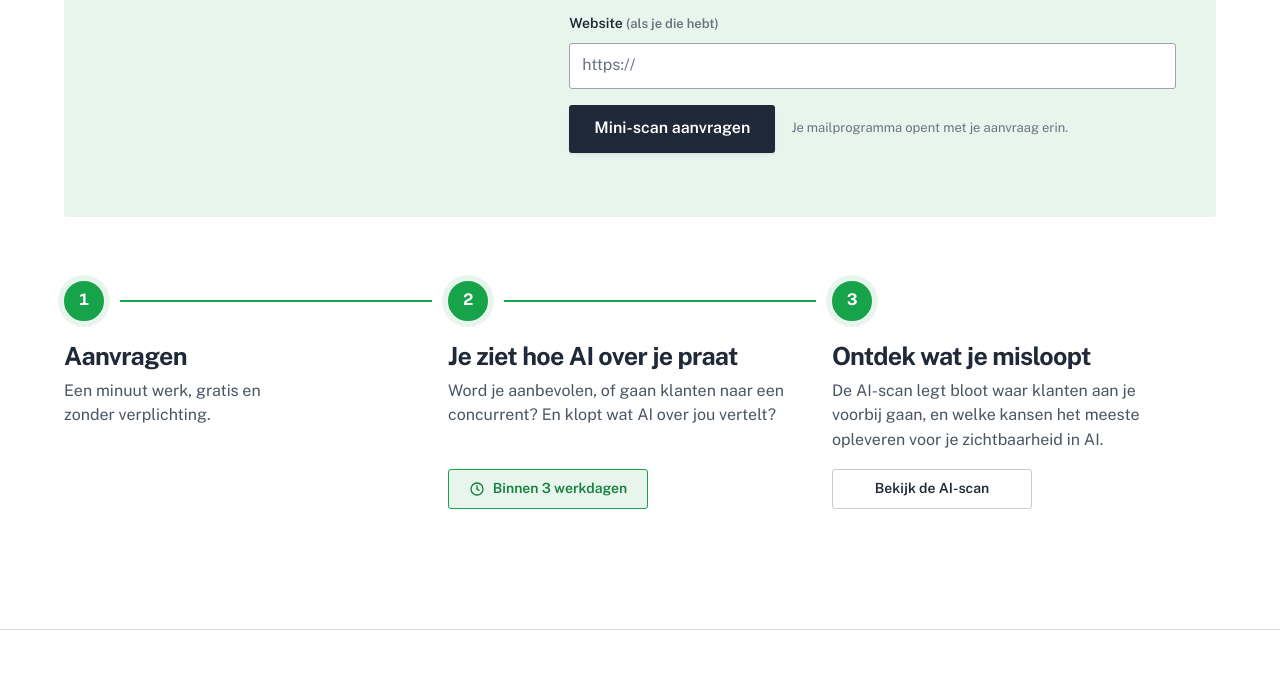
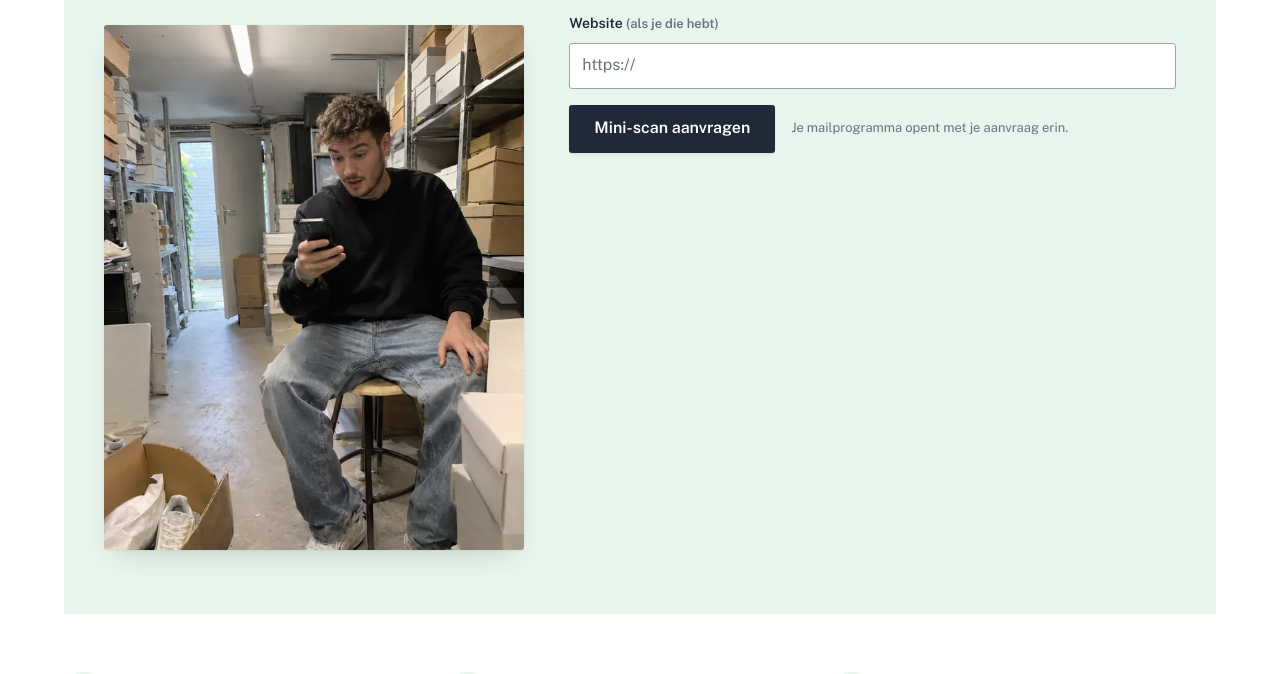
Before and after one commit to easyby-commerce-outlook-com/website, a plain HTML site: page mini-scan.html in a window 1280 px wide. Shown: the part 821-1495 px from the top of the page. Drawn offline with Linux system fonts and the light colour scheme.

Commit message:
feat: magazijnfoto bij het mini-scanformulier
Co-Authored-By: Claude Opus 5.5 <noreply@anthropic.com>
Claude-Session: https://claude.ai/code/session_01CwLk4yiMqjVoZgVLP1uGLu

```diff
--- a/mini-scan.html
+++ b/mini-scan.html
@@ -63,6 +63,7 @@
             <span class="label label--green">Gratis · zonder verplichting</span>
             <h2>Jouw gegevens</h2>
             <p>Een eerste blik: noemt AI jouw winkel, en klopt wat het vertelt? Je krijgt de uitkomst binnen 3 werkdagen in je mail.</p>
+            <img class="request__foto" src="beeld/mini-scan-magazijn-600.webp" srcset="beeld/mini-scan-magazijn-600.webp 600w, beeld/mini-scan-magazijn-1086.webp 1086w" sizes="(max-width: 60rem) 100vw, 420px" width="1086" height="1448" alt="Een jonge winkeleigenaar zit op een krukje in zijn magazijn en kijkt verrast naar zijn telefoon" loading="lazy">
           </div>
           <form id="mini-scan-form">
             <div class="field">
--- a/site.css
+++ b/site.css
@@ -878,3 +878,7 @@ body { text-wrap: pretty; }
 @media (max-width: 40rem) { .hero-foto__vak { margin: -56px var(--gutter) 0; } .hero-foto__beeld { aspect-ratio: 1 / 1; object-position: 22% center; } }
 @media (max-width: 72rem) and (min-width: 40.01rem) { .hero-foto__vak { margin: -120px var(--space-xl) 0 auto; } }
 @media (max-width: 72rem) and (min-width: 40.01rem) { .hero-foto__vak { max-width: 500px; } }
+
+/* Mini-scan: foto onder de tekst naast het formulier */
+.request__foto { width: 100%; max-width: 420px; height: auto; aspect-ratio: 4 / 5; object-fit: cover; object-position: 60% 30%; margin-top: var(--space-sm); border-radius: var(--radius-tile); box-shadow: var(--shadow-md); filter: saturate(0.85) contrast(0.98); }
+@media (max-width: 60rem) { .request__foto { max-width: none; aspect-ratio: 16 / 10; object-position: 60% 25%; } }
```
Also changed, not shown: beeld/mini-scan-magazijn-1086.webp (added), beeld/mini-scan-magazijn-600.webp (added).
